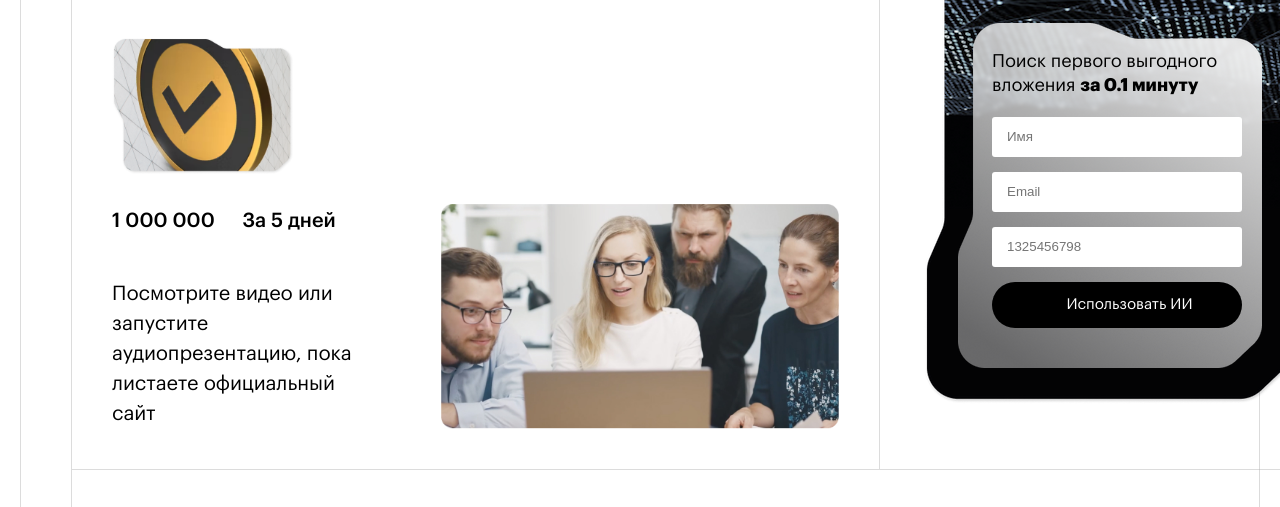
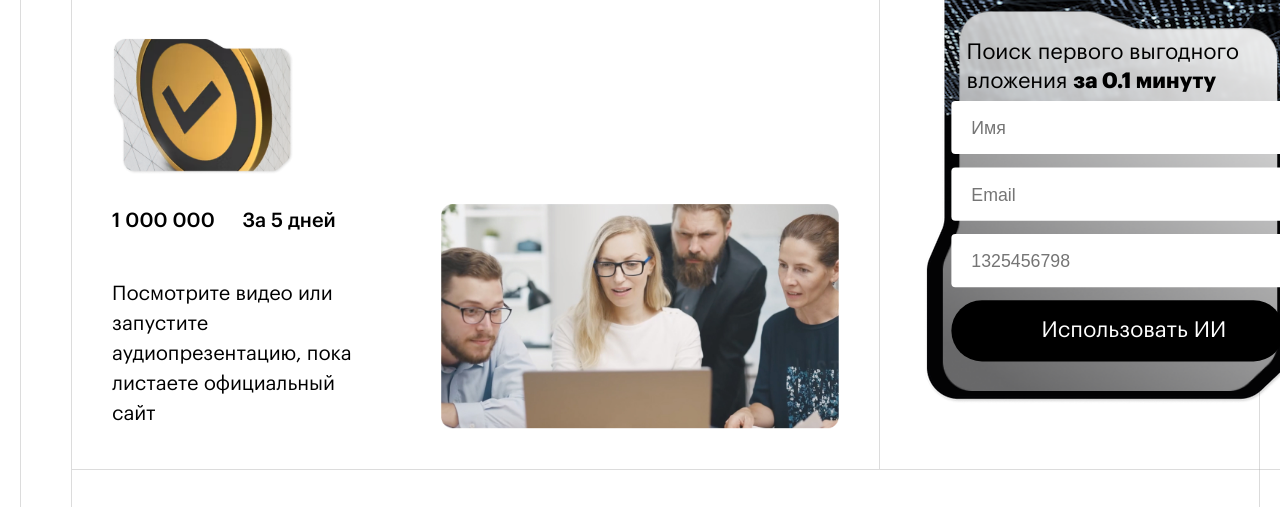
Before and after one commit to pashaprig/E_GPT_FLOY_2023_V1, a plain HTML site: page source/index.html in a window 1280 px wide. In both pictures the pointer is over the element 1109 px from the left and 406 px from the top of the page. Shown: the part 269-776 px from the top of the page. Drawn offline with nearby package versions, Linux system fonts and the light colour scheme; files that its build step writes are made by us from their sources; a script that the page names is missing.

Commit message:
Form scale on hover

```diff
--- a/source/sass/blocks/promo.scss
+++ b/source/sass/blocks/promo.scss
@@ -22,6 +22,18 @@
     padding: 80px;
     background: 50% no-repeat url(../img/form-wrapper-bcg.png);
     border-left: $regular-border;
+
+    & * {
+      scale: 1;
+      transition: scale 700ms ease-in-out;
+    }
+
+    &:hover {
+      * {
+        scale: 1.1;
+        transition: scale 700ms ease-in-out;
+      }
+    }
   }
 
   @media (max-width: $tablet-width) {
```
